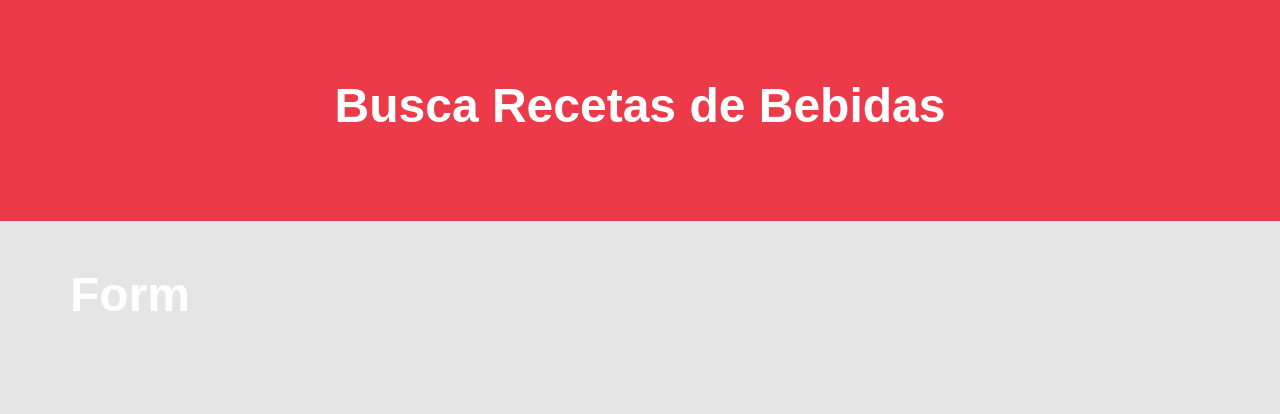
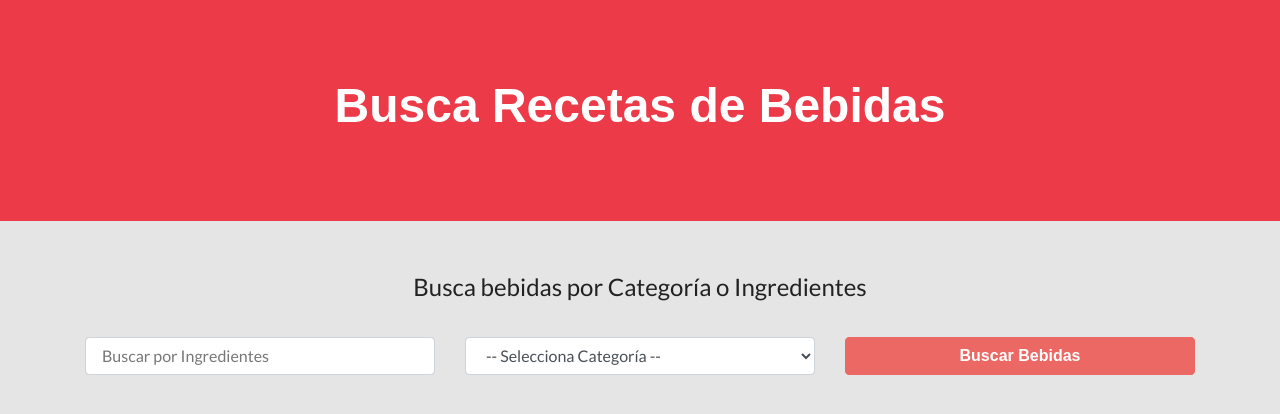
Before and after one commit to yilfri/drinks-recipes, a React (Create React App) app: page / in a window 1280 px wide. Shown: the top 414 px of the page. Built offline with nearby package versions, Linux system fonts and the light colour scheme; a web font is replaced by a local one.

Commit message:
Form component started

```diff
--- a/src/components/Form.js
+++ b/src/components/Form.js
@@ -2,11 +2,30 @@ import React from 'react';
 
 const Form = () => {
 	return (
-		<div>
-			<>
-				<h1>Form</h1>
-			</>
-		</div>
+		<form className="col-12">
+			<fieldset className="text-center">
+				<legend>Busca bebidas por Categoría o Ingredientes</legend>
+			</fieldset>
+
+			<div className="row mt-4">
+				<div className="col-md-4">
+					<input
+						type="text"
+						name="nombre"
+						className="form-control"
+						placeholder="Buscar por Ingredientes"
+					/>
+				</div>
+				<div className="col-md-4">
+					<select name="categoria" className="form-control">
+						<option value="">-- Selecciona Categoría --</option>
+					</select>
+				</div>
+				<div className="col-md-4">
+					<input type="submit" value="Buscar Bebidas" className="btn btn-block btn-primary" />
+				</div>
+			</div>
+		</form>
 	);
 };
 
```
